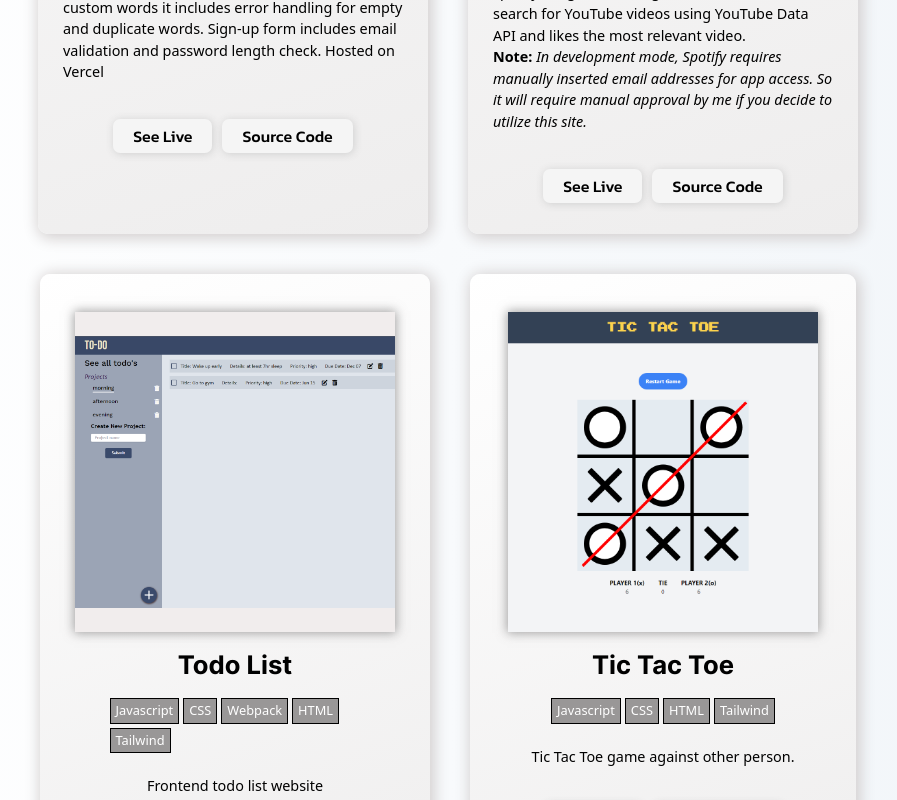
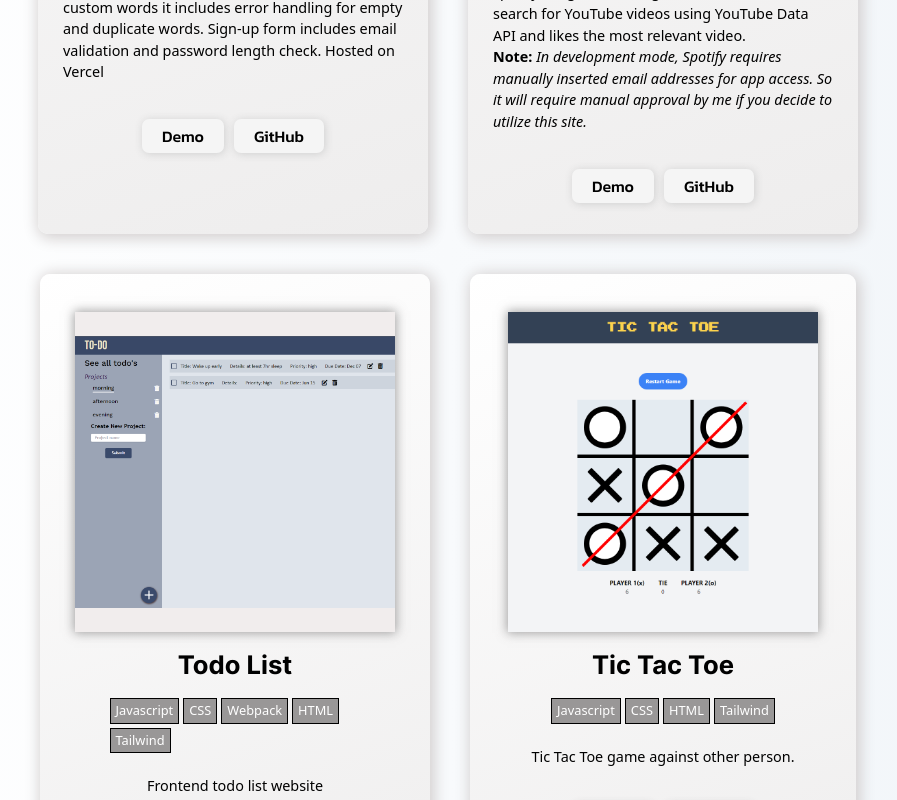
Before and after one commit to LukaTm/Portfolio, a React (Create React App) app: page / in a window 1280 px wide. Shown: the part 2380-3180 px from the top of the page, without its empty margins (192-1089 px from the left). Built offline with nearby package versions, Linux system fonts and the light colour scheme.

Commit message:
Change Preview Link

```diff
--- a/src/components/PreviewBtn.js
+++ b/src/components/PreviewBtn.js
@@ -11,7 +11,7 @@ function PreviewBtn({ customHref, customSourceCodeHref, noLiveBtn }) {
                     target="_blank"
                     rel="noopener noreferrer"
                 >
-                    <span className={styles.see_live_text}>See Live</span>
+                    <span className={styles.see_live_text}>Demo</span>
                 </a>
             ) : null}
 
@@ -21,7 +21,7 @@ function PreviewBtn({ customHref, customSourceCodeHref, noLiveBtn }) {
                 target="_blank"
                 rel="noopener noreferrer"
             >
-                <span className={styles.source_code_text}>Source Code</span>
+                <span className={styles.source_code_text}>GitHub</span>
             </a>
         </div>
     );
```
